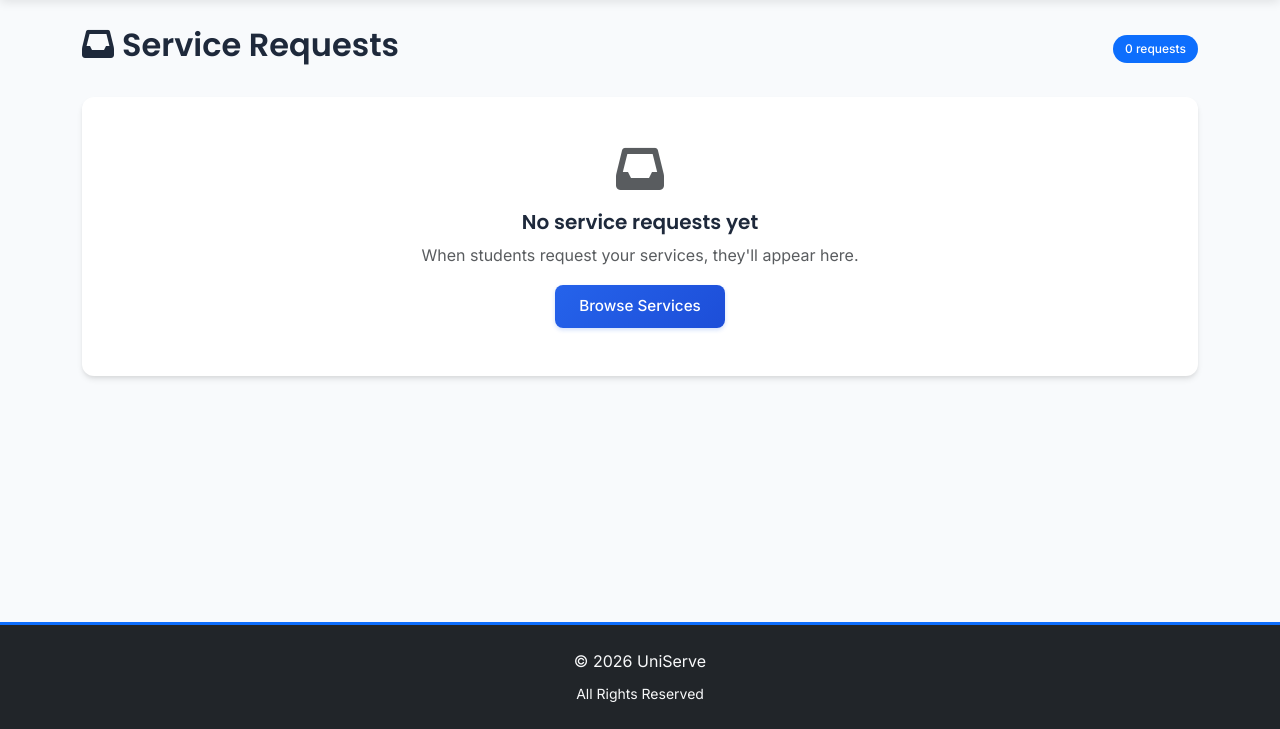
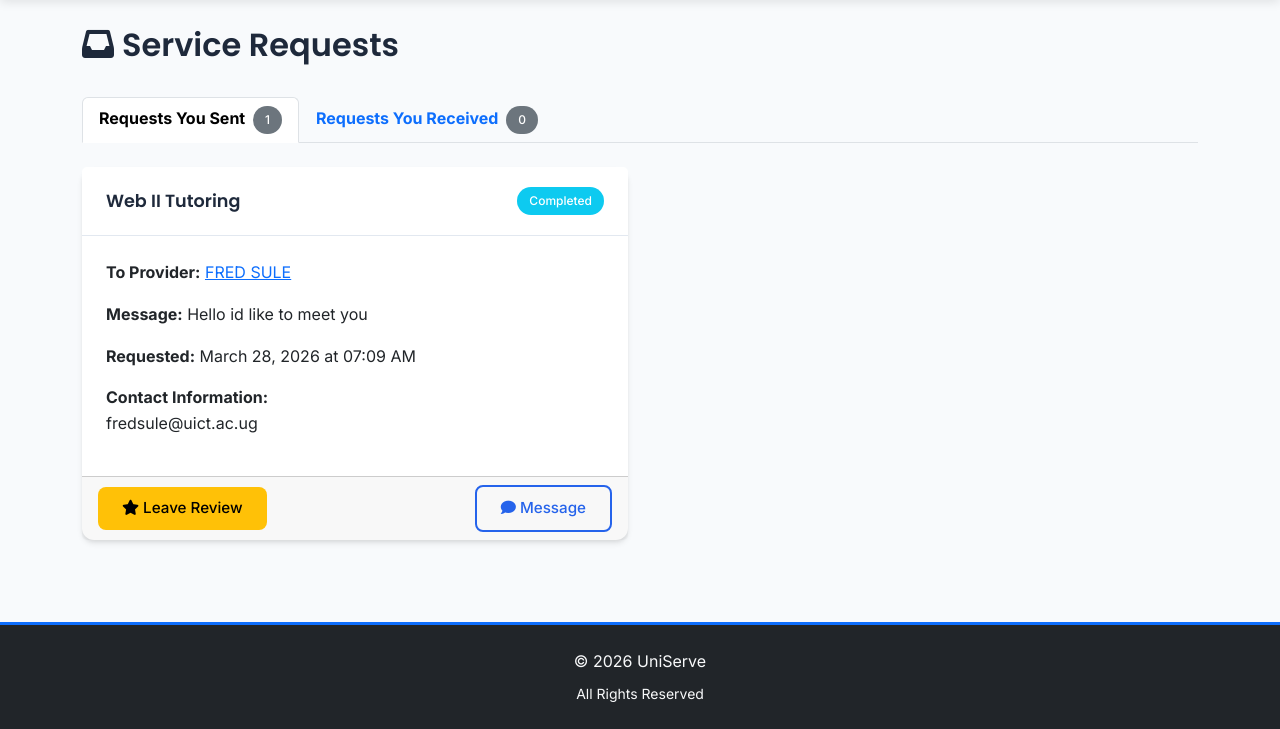
Before and after one commit to franknyanzi253-oss/uniserve-platform-main, a Flask app: page /service_requests in a window 1280 px wide. Shown: the part 71-800 px from the top of the page. Run offline with Flask 3, Linux system fonts and the light colour scheme; a user stored in the database is signed in; data comes from the database, SQL or seed files in the repository.

Commit message:
Allow providers to request services and redesign requests page UI

```diff
--- a/app.py
+++ b/app.py
@@ -299,12 +299,17 @@ def add_service():
 
 @app.route('/request_service', methods=['POST'])
 def request_service():
-    if 'user_id' not in session or session['user_type'] != 'seeker':
-        flash('Please login as a service seeker to request services.', 'danger')
+    if 'user_id' not in session:
+        flash('Please login to request services.', 'danger')
         return redirect(url_for('login'))
 
     service_id = request.form['service_id']
     message = request.form['message']
+
+    service = Service.query.get(service_id)
+    if service and service.provider_id == session['user_id']:
+        flash('You cannot request your own service.', 'warning')
+        return redirect(url_for('dashboard'))
 
     new_request = ServiceRequest(
         service_id=service_id,
@@ -568,16 +573,16 @@ def service_requests():
         return redirect(url_for('login'))
 
     user_id = session['user_id']
-    user_type = session.get('user_type', 'seeker')
 
-    if user_type == 'provider':
-        services = Service.query.filter_by(provider_id=user_id).all()
-        service_ids = [service.id for service in services]
-        requests = ServiceRequest.query.filter(ServiceRequest.service_id.in_(service_ids)).order_by(ServiceRequest.request_date.desc()).all()
-    else:
-        requests = ServiceRequest.query.filter_by(seeker_id=user_id).order_by(ServiceRequest.request_date.desc()).all()
+    # Sent Requests (Requests they made to others)
+    sent_requests = ServiceRequest.query.filter_by(seeker_id=user_id).order_by(ServiceRequest.request_date.desc()).all()
 
-    return render_template('service_requests.html', requests=requests, user_type=user_type)
+    # Received Requests (Requests made to their services)
+    services = Service.query.filter_by(provider_id=user_id).all()
+    service_ids = [service.id for service in services]
+    received_requests = ServiceRequest.query.filter(ServiceRequest.service_id.in_(service_ids)).order_by(ServiceRequest.request_date.desc()).all()
+
+    return render_template('service_requests.html', sent_requests=sent_requests, received_requests=received_requests)
 
 @app.route('/update_request_status/<int:request_id>', methods=['POST'])
 def update_request_status(request_id):
--- a/templates/service_requests.html
+++ b/templates/service_requests.html
@@ -4,15 +4,30 @@
 <div class="row">
     <div class="col-md-12">
         <div class="d-flex justify-content-between align-items-center mb-4">
-            <h2><i class="fas fa-inbox me-2"></i>{{ 'Service Requests' if user_type == 'provider' else 'Your Requests' }}</h2>
-            <span class="badge bg-primary">{{ requests|length }} request{{ 's' if requests|length != 1 else '' }}</span>
+            <h2><i class="fas fa-inbox me-2"></i>Service Requests</h2>
         </div>
     </div>
 </div>
 
-{% if requests %}
+<ul class="nav nav-tabs mb-4" id="requestTabs" role="tablist">
+    <li class="nav-item" role="presentation">
+        <button class="nav-link active fw-bold" id="sent-tab" data-bs-toggle="tab" data-bs-target="#sent-tab-pane" type="button" role="tab" aria-selected="true">
+            Requests You Sent <span class="badge bg-secondary ms-1">{{ sent_requests|length }}</span>
+        </button>
+    </li>
+    <li class="nav-item" role="presentation">
+        <button class="nav-link fw-bold" id="received-tab" data-bs-toggle="tab" data-bs-target="#received-tab-pane" type="button" role="tab" aria-selected="false">
+            Requests You Received <span class="badge bg-secondary ms-1">{{ received_requests|length }}</span>
+        </button>
+    </li>
+</ul>
+
+<div class="tab-content" id="requestTabsContent">
+    <!-- SENT REQUESTS TAB -->
+    <div class="tab-pane fade show active" id="sent-tab-pane" role="tabpanel" tabindex="0">
+        {% if sent_requests %}
         <div class="row">
-    {% for request in requests %}
+            {% for request in sent_requests %}
             <div class="col-md-6 mb-4">
                 <div class="card h-100">
                     <div class="card-header d-flex justify-content-between align-items-center">
@@ -22,31 +37,89 @@
                         </span>
                     </div>
                     <div class="card-body">
-                {% if user_type == 'provider' %}
-                <p class="card-text"><strong>From:</strong>
-                    <a href="{{ url_for('profile', user_id=request.seeker.id) }}">{{ request.seeker.name }}</a>
-                </p>
-                {% else %}
                         <p class="card-text"><strong>To Provider:</strong>
                             <a href="{{ url_for('profile', user_id=request.service.provider.id) }}">{{ request.service.provider.name }}</a>
                         </p>
-                {% endif %}
                         <p class="card-text"><strong>Message:</strong> {{ request.message }}</p>
                         <p class="card-text"><strong>Requested:</strong> {{ request.request_date.strftime('%B %d, %Y at %I:%M %p') }}</p>
 
                         <div class="mb-3">
                             <strong>Contact Information:</strong>
-                    {% if user_type == 'provider' %}
-                    <p class="mb-1">{{ request.seeker.email }}</p>
-                    {% else %}
                             <p class="mb-1">{{ request.service.provider.email }}</p>
-                    {% endif %}
                         </div>
                     </div>
                     <div class="card-footer">
                         <div class="d-flex justify-content-between align-items-center">
                             <div>
-                        {% if user_type == 'provider' %}
+                                {% if request.status == 'pending' %}
+                                <form method="POST" action="{{ url_for('update_request_status', request_id=request.id) }}" class="d-inline">
+                                    <button type="submit" name="status" value="cancelled" class="btn btn-danger btn-sm" onclick="return confirm('Are you sure you want to cancel this request?');">
+                                        <i class="fas fa-times me-1"></i>Cancel Request
+                                    </button>
+                                </form>
+                                {% endif %}
+                                {% if request.status == 'completed' %}
+                                <a href="{{ url_for('profile', user_id=request.service.provider.id) }}#reviews" class="btn btn-warning btn-sm">
+                                    <i class="fas fa-star me-1"></i>Leave Review
+                                </a>
+                                {% endif %}
+                            </div>
+
+                            {% if request.status in ['accepted', 'completed'] or session.get('is_admin') %}
+                            <a href="{{ url_for('conversation', user_id=request.service.provider.id) }}" class="btn btn-outline-primary btn-sm">
+                                <i class="fas fa-comment me-1"></i>Message
+                            </a>
+                            {% else %}
+                            <button class="btn btn-outline-secondary btn-sm" disabled title="Request must be accepted first.">
+                                <i class="fas fa-comment me-1"></i>Message
+                            </button>
+                            {% endif %}
+                        </div>
+                    </div>
+                </div>
+            </div>
+            {% endfor %}
+        </div>
+        {% else %}
+        <div class="card">
+            <div class="card-body text-center py-5">
+                <i class="fas fa-paper-plane fa-3x text-muted mb-3"></i>
+                <h5>No sent requests yet</h5>
+                <p class="text-muted">When you request services from others, they'll track here.</p>
+                <a href="{{ url_for('services') }}" class="btn btn-primary">Browse Services</a>
+            </div>
+        </div>
+        {% endif %}
+    </div>
+
+    <!-- RECEIVED REQUESTS TAB -->
+    <div class="tab-pane fade" id="received-tab-pane" role="tabpanel" tabindex="0">
+        {% if received_requests %}
+        <div class="row">
+            {% for request in received_requests %}
+            <div class="col-md-6 mb-4">
+                <div class="card h-100">
+                    <div class="card-header d-flex justify-content-between align-items-center">
+                        <h6 class="mb-0">{{ request.service.title }}</h6>
+                        <span class="badge bg-{{ 'warning' if request.status == 'pending' else 'success' if request.status == 'accepted' else 'info' if request.status == 'completed' else 'secondary' }}">
+                            {{ request.status|title }}
+                        </span>
+                    </div>
+                    <div class="card-body">
+                        <p class="card-text"><strong>From:</strong>
+                            <a href="{{ url_for('profile', user_id=request.seeker.id) }}">{{ request.seeker.name }}</a>
+                        </p>
+                        <p class="card-text"><strong>Message:</strong> {{ request.message }}</p>
+                        <p class="card-text"><strong>Requested:</strong> {{ request.request_date.strftime('%B %d, %Y at %I:%M %p') }}</p>
+
+                        <div class="mb-3">
+                            <strong>Contact Information:</strong>
+                            <p class="mb-1">{{ request.seeker.email }}</p>
+                        </div>
+                    </div>
+                    <div class="card-footer">
+                        <div class="d-flex justify-content-between align-items-center">
+                            <div>
                                 {% if request.status == 'pending' %}
                                 <form method="POST" action="{{ url_for('update_request_status', request_id=request.id) }}" class="d-inline">
                                     <button type="submit" name="status" value="accepted" class="btn btn-success btn-sm">
@@ -65,24 +138,10 @@
                                     </button>
                                 </form>
                                 {% endif %}
-                        {% else %}
-                            {% if request.status == 'pending' %}
-                            <form method="POST" action="{{ url_for('update_request_status', request_id=request.id) }}" class="d-inline">
-                                <button type="submit" name="status" value="cancelled" class="btn btn-danger btn-sm" onclick="return confirm('Are you sure you want to cancel this request?');">
-                                    <i class="fas fa-times me-1"></i>Cancel Request
-                                </button>
-                            </form>
-                            {% endif %}
-                            {% if request.status == 'completed' %}
-                            <a href="{{ url_for('profile', user_id=request.service.provider.id) }}#reviews" class="btn btn-warning btn-sm">
-                                <i class="fas fa-star me-1"></i>Leave Review
-                            </a>
-                            {% endif %}
-                        {% endif %}
                             </div>
 
                             {% if request.status in ['accepted', 'completed'] or session.get('is_admin') %}
-                    <a href="{{ url_for('conversation', user_id=(request.seeker.id if user_type == 'provider' else request.service.provider.id)) }}" class="btn btn-outline-primary btn-sm">
+                            <a href="{{ url_for('conversation', user_id=request.seeker.id) }}" class="btn btn-outline-primary btn-sm">
                                 <i class="fas fa-comment me-1"></i>Message
                             </a>
                             {% else %}
@@ -100,16 +159,12 @@
         <div class="card">
             <div class="card-body text-center py-5">
                 <i class="fas fa-inbox fa-3x text-muted mb-3"></i>
-        <h5>No service requests yet</h5>
-        <p class="text-muted">
-            {% if user_type == 'provider' %}
-            When students request your services, they'll appear here.
-            {% else %}
-            When you request services from providers, they'll appear here.
-            {% endif %}
-        </p>
-        <a href="{{ url_for('services') }}" class="btn btn-primary">Browse Services</a>
+                <h5>No received requests yet</h5>
+                <p class="text-muted">When students request your services, they'll appear here.</p>
+                <a href="{{ url_for('add_service') }}" class="btn btn-primary">Add More Services</a>
             </div>
         </div>
         {% endif %}
+    </div>
+</div>
 {% endblock %}
```
Also changed, not shown: templates/services.html (+8 -3 lines). Lines whose indentation alone changed are shown as unchanged.
